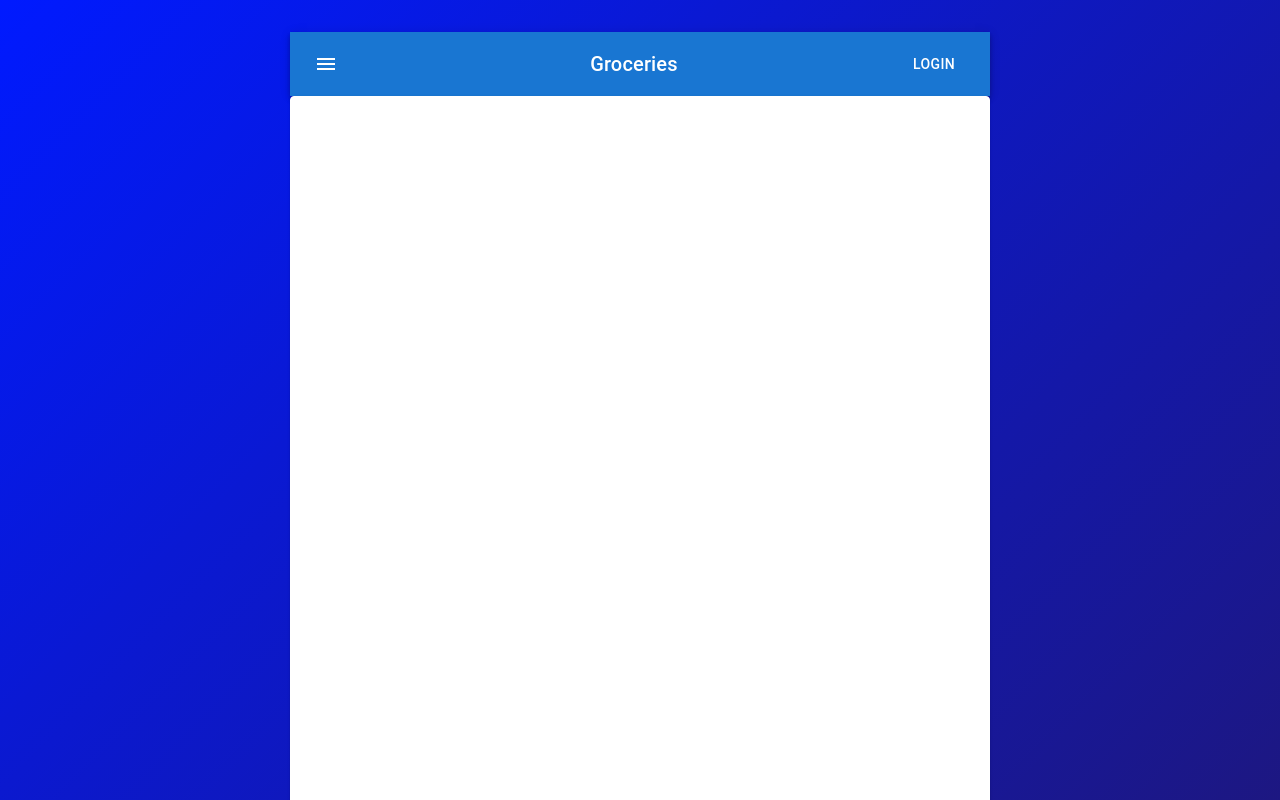
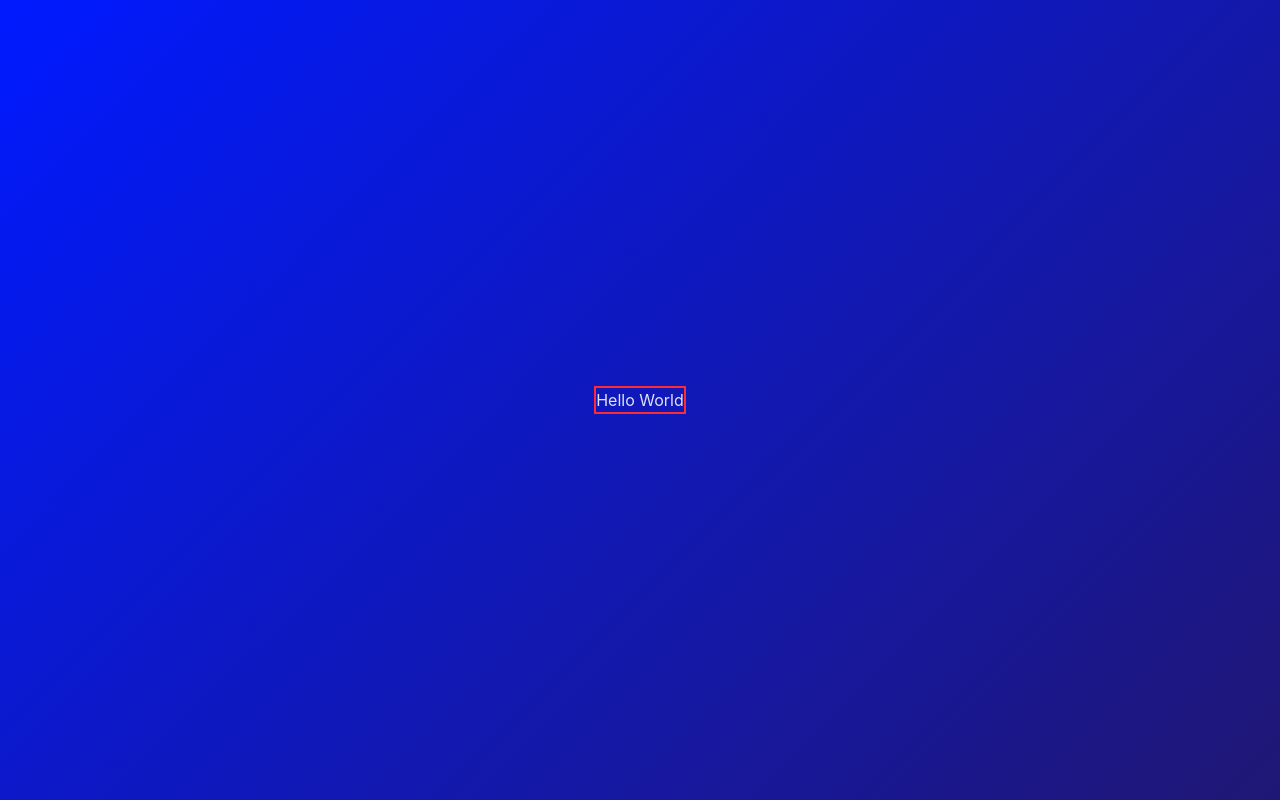
Before and after one commit to danxguerrero/grocery-list-frontend, a React (Vite) app: page / in a window 1280 px wide. Shown: the top 800 px of the page. Built offline with nearby package versions, Linux system fonts and the light colour scheme.

Commit message:
Remove previous application set up in App.jsx to start fresh

```diff
--- a/src/App.jsx
+++ b/src/App.jsx
@@ -1,7 +1,6 @@
 import { Card, Typography } from '@mui/material'
 import { useEffect, useState } from 'react'
 import './App.css'
-import { MenuBar } from './components/MenuBar'
 
 const apiURL = "https://grocery-list-0aqm.onrender.com";
 
@@ -10,12 +9,9 @@ function App() {
   const [lists, setLists] = useState([]);
 
   return (
-    <>
-      <MenuBar />
-      <Card className='container'>
-
-      </Card>
-    </>
+    <div className="border-2 border-red-500 h-full w-full">
+      <h1>Hello World</h1>
+    </div>
   )
 }
 
```
